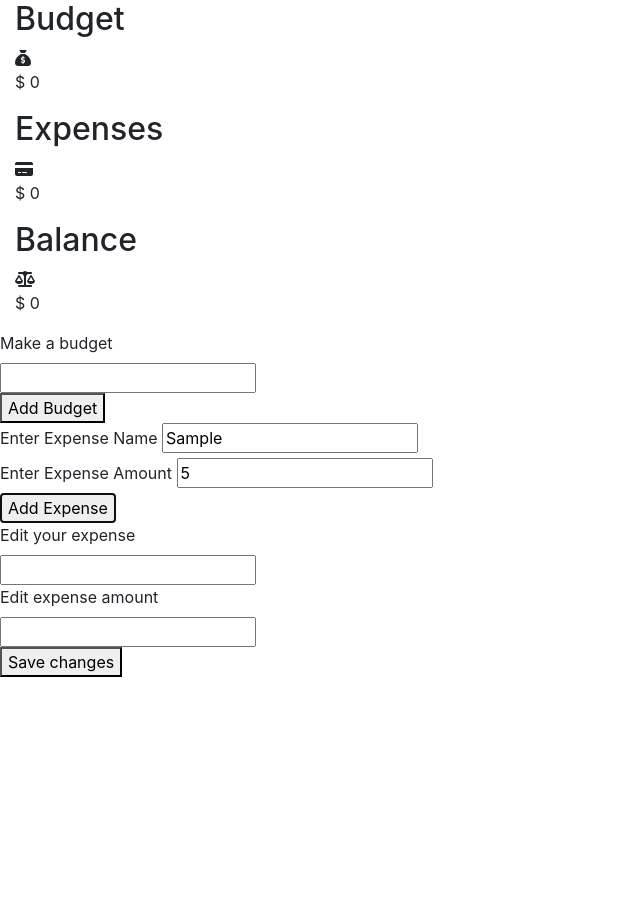
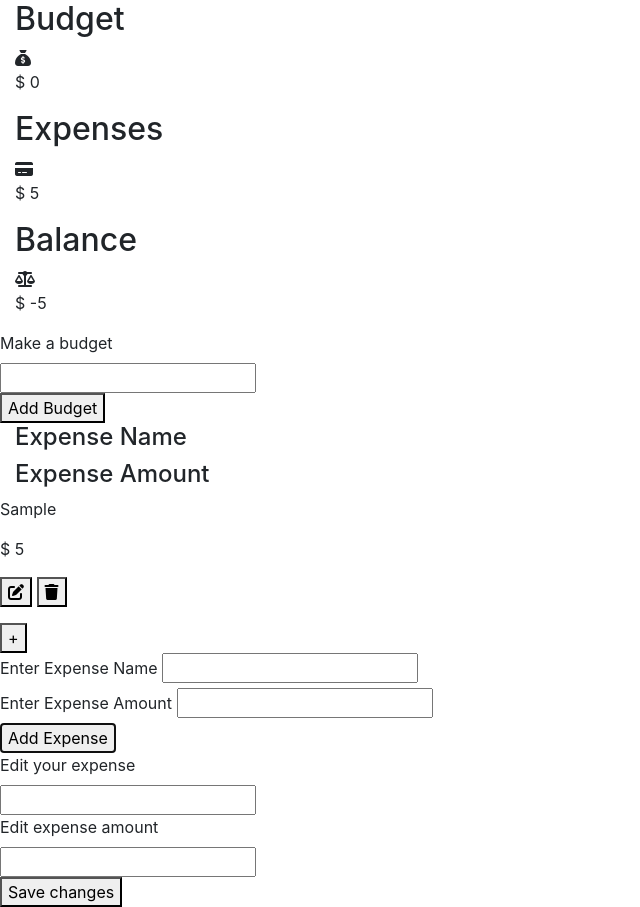
Before and after one commit to paydendyer/budget-app, a plain HTML site: page index.html in a window 1280 px wide. Both pictures are taken after typing "Sample", "5" into the empty fields and a click on the button "Add Expense". Shown: the whole page, without its empty margins (0-640 px from the left). Before the commit the page ends 800 px from the top, so only its background shows below. Drawn offline with nearby package versions, Linux system fonts and the light colour scheme.

Commit message:
Fixed missing classes in javascript to display expenses

```diff
--- a/index.html
+++ b/index.html
@@ -24,7 +24,7 @@
     <div class="expenses col col-md col-sm">
       <h2> Expenses</h2>
       <i class="fa-solid fa-credit-card"></i>
-      <p class="exp-amount">$ <span id="expenseAmount">0</span></p>
+      <p class="exp-amount">$ <span id="expensesAmount">0</span></p>
     </div>
 
 <!-- Balance Section-->
@@ -41,6 +41,23 @@
       </form>
     </div>
   </div>
+
+  <div id="displayExpenses">
+    <div class="budget-list">
+      <div class="col">
+        <h4>Expense Name</h4>
+      </div>
+      <div class="col">
+        <h4>Expense Amount</h4>
+      </div>
+      <div class="col"></div>
+    </div>
+    <div id="expValue"></div>
+  </div>
+</div>
+<div class="toggle">
+  <button id="myBtn" type="button">+</button>
+</div>
 
   <!-- Expenses Form-->
   <div class="expense-form" id="expense-form">
--- a/js/scripts.js
+++ b/js/scripts.js
@@ -1,3 +1,4 @@
+const btn = document.getElementById("myBtn");
 const amountInput = document.getElementById("number");
 const addForm = document.getElementById("addForm");
 
@@ -5,6 +6,8 @@ const budgetAmount = document.getElementById("budgetAmount");
 const balanceAmount = document.getElementById("balanceAmount");
 
 const expForm = document.getElementById("expForm");
+const expensesAmount = document.getElementById("expensesAmount");
+const displayExpenses = document.getElementById("displayExpenses");
 let expName = document.getElementById("expName");
 let expNumber = document.getElementById("expNumber");
 
@@ -80,15 +83,15 @@ function displayExp(details) {
       <div id="expValueAmount" class="exp"><p> <span>$ </span> ${details[i].number}</p></div>
       <div id="edite_delete">
         <p>
-          <button id="${details[i].id}" onclick="editExpDetails(${details[i].id})"> <img src="image/edit.svg" width="15" alt=""  /></button>
-          <button id="${details[i].id}" onclick="delExpenseDetails(${details[i].id})"><img src="image/trash.svg" width="15" alt="" /></button>
+          <button id="${details[i].id}" onclick="editExpDetails(${details[i].id})"> <i class="fa-solid fa-pen-to-square"></i></button>
+          <button id="${details[i].id}" onclick="delExpenseDetails(${details[i].id})"><i class="fa-solid fa-trash"></i></button>
         </p>
       </div>
     </div>
     `;
   }
   calcExpenses();
-  display.Expenses.style.display = "block";
+  displayExpenses.style.display = "block";
 }
 
 //Calculates expenses
```
